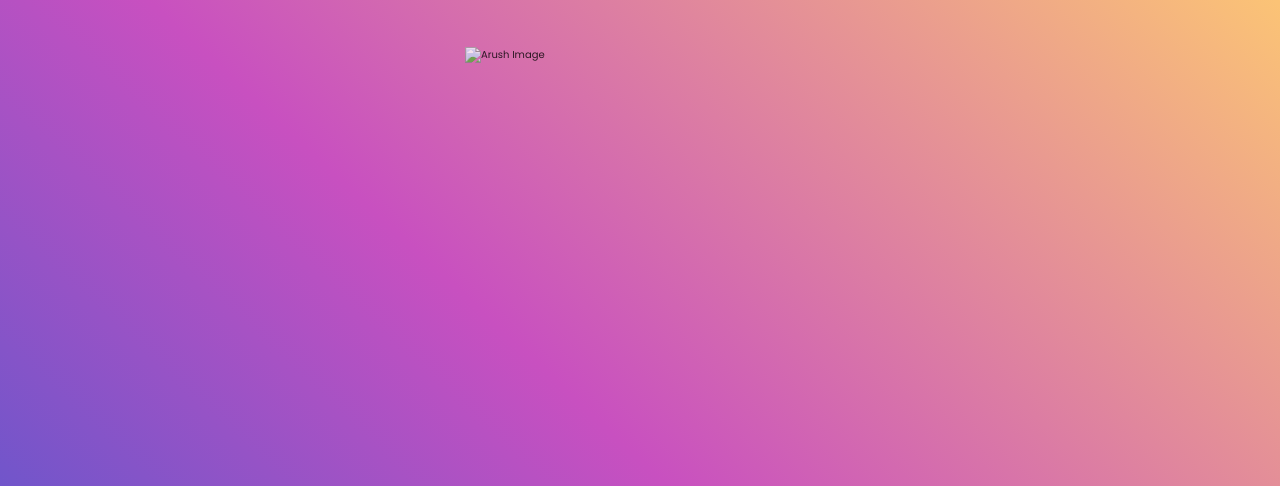
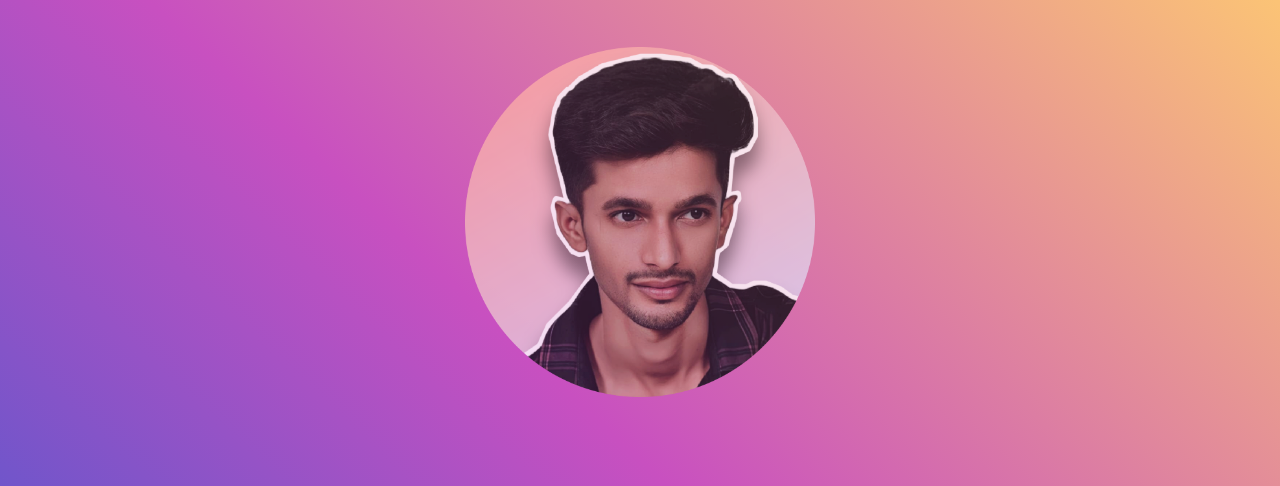
Before and after one commit to Arush-kumar/Arush-social-link, a plain HTML site: page index.html in a window 1280 px wide. Shown: the part 78-564 px from the top of the page. Drawn offline with nearby package versions, Linux system fonts and the light colour scheme.

Commit message:
Update index.html

```diff
--- a/index.html
+++ b/index.html
@@ -52,7 +52,7 @@
   <main>
 
     <div class="container">
-      <img src="./images/Arush.png" alt="Arush Image" />
+      <img src="./Arush.png" alt="Arush Image" />
 
       <div class="social-button">
 
```
